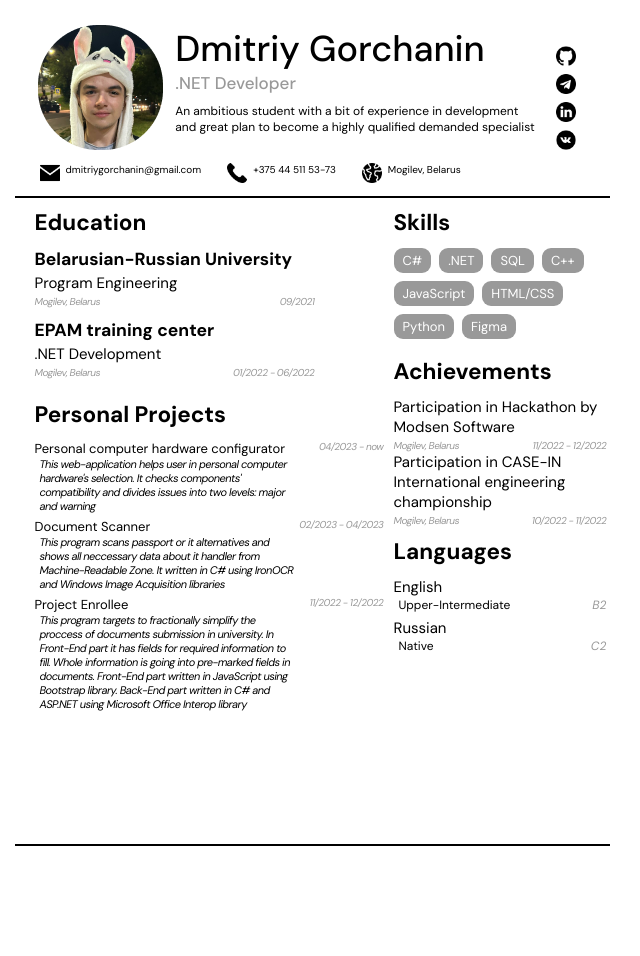
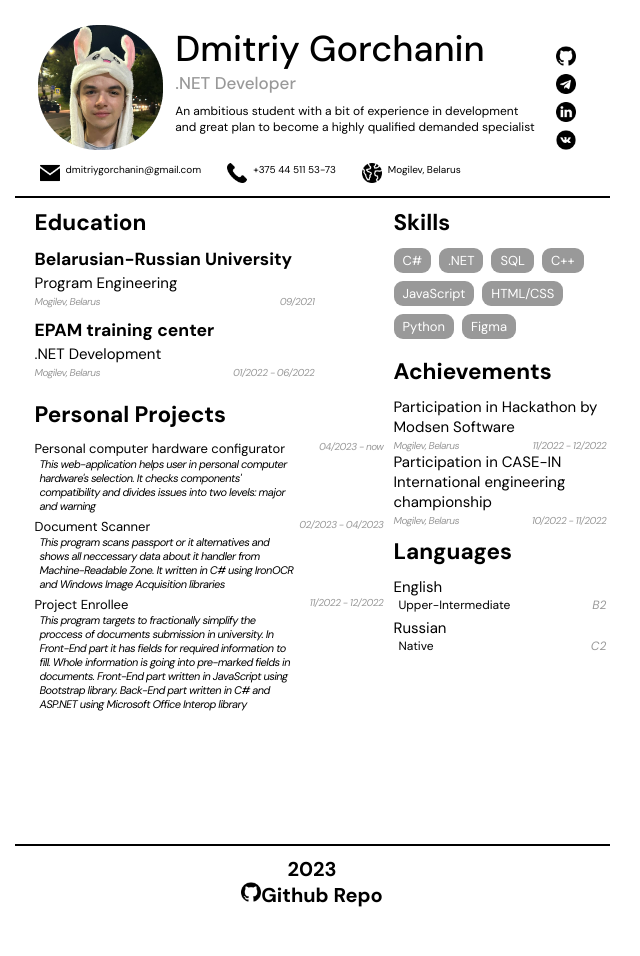
Before and after one commit to Gh0stF1ghter/HTML_CSS_CV, a plain HTML site: page index.html in a window 1280 px wide. Shown: the whole page, without its empty margins (328-968 px from the left). Drawn offline with Linux system fonts and the light colour scheme.

Commit message:
feat: Add year and link in footer

```diff
--- a/css/style.css
+++ b/css/style.css
@@ -198,9 +198,6 @@ article{
     margin-left: auto;
 }
 
-footer{
-    height: 100px;
-}
 
 #Skills{
     flex-direction: row;
@@ -241,3 +238,21 @@ footer{
     font-style: italic;
     color: #999;
 }
+
+footer{
+    height: 100px;
+    text-align: center;
+    font-style: normal;
+    font-weight: 700;
+    font-size: 20px;
+}
+
+footer div{
+    margin-top: 10px;
+}
+
+footer a{
+    color: #000;
+    font-variant: normal;
+    text-decoration: none;
+}
--- a/index.html
+++ b/index.html
@@ -154,7 +154,10 @@
     </div>
 </main>
 
-<footer></footer>
+<footer>
+<div>2023</div>
+<a class="Link" href="https://github.com/Gh0stF1ghter/HTML_CSS_CV"><img src="css/data/Github.png" alt="Github">Github Repo</a>
+</footer>
 
 </body>
 </html>
```
